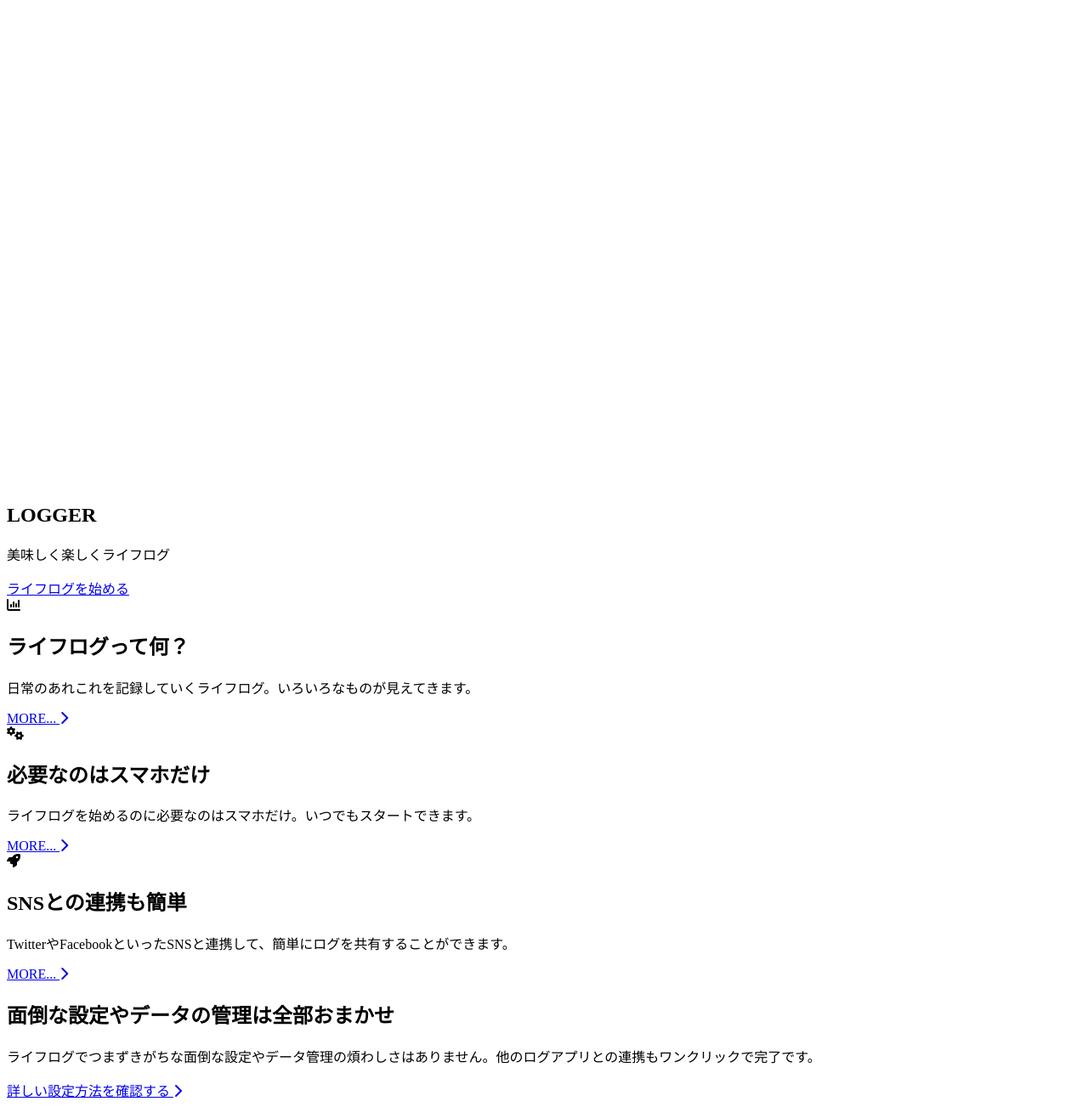
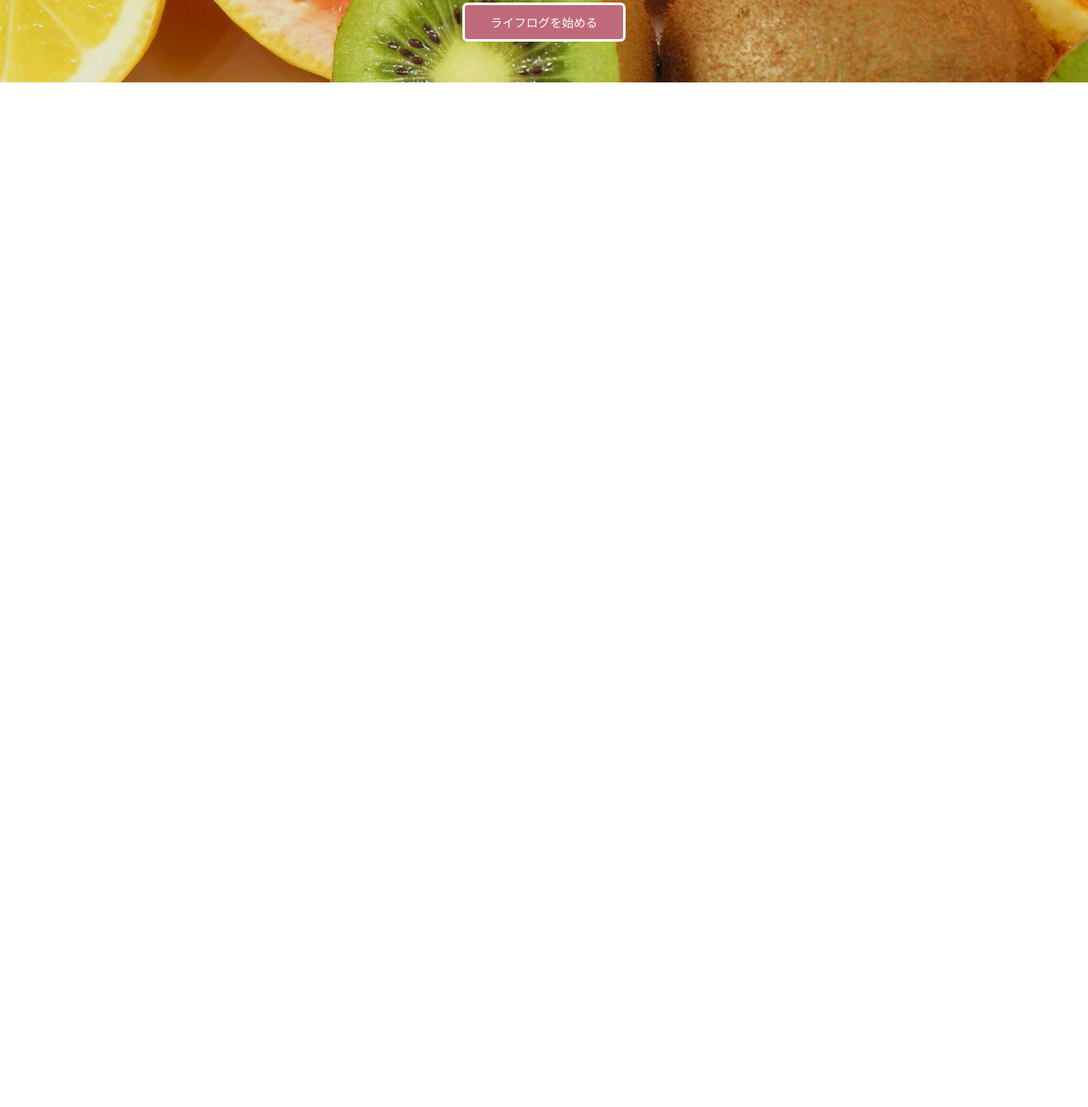
Before and after one commit to sam-rabee/6step, a plain HTML site: page index.html in a window 1280 px wide. Shown: the part 703-2006 px from the top of the page at 85% size. After the commit the page ends 800 px from the top, so only its background shows below. Drawn offline with Linux system fonts and the light colour scheme.

Commit message:
アップデート

```diff
--- a/index.html
+++ b/index.html
@@ -6,69 +6,17 @@
 <meta name="viewport" content="width=device-width, initial-scale=1.0">
 <link href="https://fonts.googleapis.com/css?family=Montserrat" rel="stylesheet">
 <link rel="stylesheet" href="style.css">
-
-<script src="https://use.fontawesome.com/926fe18a63.js"></script>
-
 </head>
 <body>
 
 <section class="conA">
 <div class="container">
 	<img src="img/logo.svg" alt="">
-	<h1>LOGGER</h1>
+	<h1>LOGGER　美味しい</h1>
 	<p>美味しく楽しくライフログ</p>
 	<a href="#">ライフログを始める</a>
 </div>
 </section>
 
-
-<section class="conB">
-<div class="container">
-	<div class="text">
-		<span class="fa fa-bar-chart icon"></span>
-		<h2>ライフログって何？</h2>
-		<p>日常のあれこれを記録していくライフログ。いろいろなものが見えてきます。</p>
-		<a href="#">MORE...
-		<span class="fa fa-chevron-right"></span>
-		</a>
-	</div>
-
-	<div class="text">
-		<span class="fa fa-gears icon"></span>
-		<h2>必要なのはスマホだけ</h2>
-		<p>ライフログを始めるのに必要なのはスマホだけ。いつでもスタートできます。</p>
-		<a href="#">MORE...
-		<span class="fa fa-chevron-right"></span>
-		</a>
-	</div>
-
-	<div class="text">
-		<span class="fa fa-rocket icon"></span>
-		<h2>SNSとの連携も簡単</h2>
-		<p>TwitterやFacebookといったSNSと連携して、簡単にログを共有することができます。</p>
-		<a href="#">MORE...
-		<span class="fa fa-chevron-right"></span>
-		</a>
-	</div>
-</div>
-</section>
-
-
-
-<section class="conC">
-<div class="container">
-	<div class="photo"></div>
-	<div class="text">
-		<h2>面倒な設定やデータの管理は全部おまかせ</h2>
-		<p>ライフログでつまずきがちな面倒な設定やデータ管理の煩わしさはありません。他のログアプリとの連携もワンクリックで完了です。</p>
-		<a href="#">詳しい設定方法を確認する
-		<span class="fa fa-chevron-right"></span>
-		</a>
-	</div>
-</div>
-</section>
-
-
-
 </body>
 </html>
--- a/style.css
+++ b/style.css
@@ -5,4 +5,81 @@
 	--main-color: #5D9AB2;
 	--accent-color: #BF6A7A;
 	--dark-main-color: #2B5566;
+	--text-bright-color: #fff;
 }
+
+
+/* 基本設定： ページ全体 */
+body {
+	margin: 0;
+	font-family: 'メイリオ',
+		'Hiragino Kaku Gothic Pro',
+		sans-serif;
+}
+
+
+/* コンテンツA： ヒーローイメージ */
+.conA {
+	display: flex;
+	align-items: center;
+	justify-content: center;
+	height: 100vh;
+	min-height: 450px;
+	background-image: linear-gradient(rgba(0,0,0,0.1), rgba(0,0,0,0.1)), url(img/fruits.jpg);
+	background-position: center;
+	background-size: cover;
+	color: #fff;
+	color: var(--text-bright-color);
+	text-align: center;
+}
+
+.conA h1 {
+	margin-top: 0;
+	margin-bottom: 10px;
+	font-family: 'Montserrat', sans-serif;
+	font-size: 15vw;
+	letter-spacing: 0.2em;
+	margin-left: 0.2em;
+}
+
+.conA p {
+	margin-top: 0;
+	margin-bottom: 0;
+	font-size: 18px;
+}
+
+.conA img {
+	width: 20%;
+}
+
+.conA a {
+	display: inline-block;
+	margin-top: 20px;
+	padding: 10px 30px;
+	border: solid 3px currentColor;
+	border-radius: 6px;
+	background-color: #BF6A7A;
+	background-color: var(--accent-color);
+	color: #fff;
+	color: var(--text-bright-color);
+	font-size: 14px;
+	text-decoration: none;
+}
+
+.conA a:hover	{
+	background-image: linear-gradient(
+		rgba(255,255,255,0.2),
+		rgba(255,255,255,0.2)
+	);
+}
+
+
+@media (min-width: 768px) {
+	.conA h1 {
+		font-size: 115px;
+	}
+
+	.conA p {
+		font-size: 24px;
+	}
+}
```
